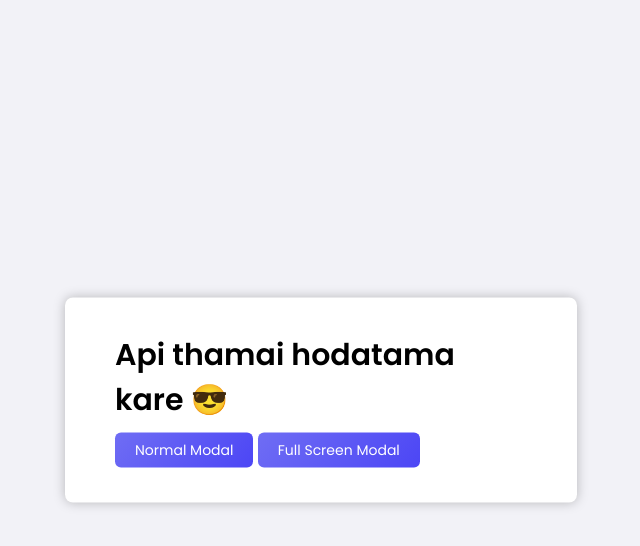
After one commit to devindsnk/beauty-craft, a PHP site: page /Templates/modalsTemplate/modals.html in a window 1280 px wide. The commit adds this page. Shown: the top 546 px of the page, without its empty margins (319-959 px from the left). Run offline with PHP 8.4, Linux system fonts and the light colour scheme.

Commit message:
adding modal template and modal template with html files

```diff
--- /dev/null
+++ b/Templates/modalsTemplate/modals.html
@@ -0,0 +1,81 @@
+<!DOCTYPE html>
+<html lang="en">
+
+<head>
+   <meta charset="UTF-8">
+   <meta http-equiv="X-UA-Compatible" content="IE=edge">
+   <meta name="viewport" content="width=device-width, initial-scale=1.0">
+   <link rel="stylesheet" href="../../public/css/style.css">
+   <link rel="stylesheet" href="../../public/css/modalStyle.css">
+
+   <!-- Do not use the below styles -->
+   <!-- They are used just for the demonstration purposes and not a part of the modal template-->
+   <style type="text/css">
+      h1 {
+         padding-bottom: 10px;
+      }
+
+      .container {
+         width: 40%;
+         min-width: 330px;
+         background-color: #ffffff;
+         padding: 35px 50px;
+         transform: translate(-50%, -50%);
+         position: absolute;
+         left: 50%;
+         top: 50%;
+         border-radius: 8px;
+         box-shadow: 0px 0px 12px rgba(0, 0, 0, 0.25);
+      }
+
+      .modal-box p {
+         font-size: 14px;
+      }
+
+      button {
+         border: none;
+         padding: 7px 20px;
+         background: linear-gradient(130deg,
+               #6f6df4,
+               #4c46f5);
+         color: #ffffff;
+         border-radius: 6px;
+         font-family: 'Poppins';
+         font-size: 14px;
+         font-weight: 400;
+      }
+   </style>
+
+   <title>Document</title>
+</head>
+
+<body>
+   <div class="container">
+      <h1>Api thamai hodatama kare &#128526;</h1>
+      <button class="btnOpen normal" type="button">Normal Modal</button>
+      <button class="btnOpen full" type="button">Full Screen Modal</button>
+   </div>
+
+   <div class="modal-container normal">
+      <div class="modal-box">
+         <h1>This is a normal modal</h1>
+         <p>Lorem ipsum dolor sit amet consectetur adipisicing elit. Numquam iste enim odit, nulla consequuntur corporis
+            provident sint magni necessitatibus animi molestias quas eos perspiciatis doloribus porro? .</p>
+         <button class="btn btnClose normal">Close Me</button>
+      </div>
+   </div>
+
+   <div class="modal-container full">
+      <div class="modal-box">
+         <h1>This is a full modal</h1>
+         <p>Lorem ipsum dolor sit amet consectetur adipisicing elit. Numquam iste enim odit, nulla consequuntur corporis
+            provident sint magni necessitatibus animi molestias quas eos perspiciatis doloribus porro? Fugit amet
+            recusandae distinctio.</p>
+         <button class="btn btnClose full">Close Me</button>
+      </div>
+   </div>
+
+   <script type="text/javascript" src="../../public/js/modals.js"></script>
+</body>
+
+</html>
--- a/public/css/formTemplate2.css
+++ b/public/css/formStyle.css
@@ -22,6 +22,7 @@
 }
 
 .form input[type="radio"], input[type="checkbox"]{
+   margin-left: 3px;
    margin-right: 8px;
    transform: scale(1.5);
 }
@@ -66,3 +67,7 @@
    font-size: 12px;
    color: #DC3545;
 }
+
+/* ------------------------------------------------------ */
+/* -----------END OF STYLES ADDED BY DEVIN ---------------*/
+/* ------------------------------------------------------ */
--- /dev/null
+++ b/public/js/modals.js
@@ -0,0 +1,21 @@
+/* ----------------- modal box Scripts----------------- */
+
+const btnOpenN = document.querySelector('.btnOpen.normal');
+const btnOpenF = document.querySelector('.btnOpen.full');
+const modalContainerN = document.querySelector('.modal-container.normal');
+const modalContainerF = document.querySelector('.modal-container.full');
+const btnCloseN = document.querySelector('.btnClose.normal');
+const btnCloseF = document.querySelector('.btnClose.full');
+
+btnOpenN.addEventListener("click", toggleModalN);
+btnCloseN.addEventListener("click", toggleModalN);
+btnOpenF.addEventListener("click", toggleModalF);
+btnCloseF.addEventListener("click", toggleModalF);
+
+function toggleModalN() {
+   modalContainerN.classList.toggle("show");
+}
+
+function toggleModalF() {
+   modalContainerF.classList.toggle("show");
+}
```
Also changed, not shown: Templates/formTemplate2/form.html (added, +171 -0 lines), app/views/receptionist/recept_sideNav.php (+34 -0 lines), public/css/modalStyle.css (added, +43 -0 lines), logo/BeautyCraftIcon.ico (added), 1 other file.
